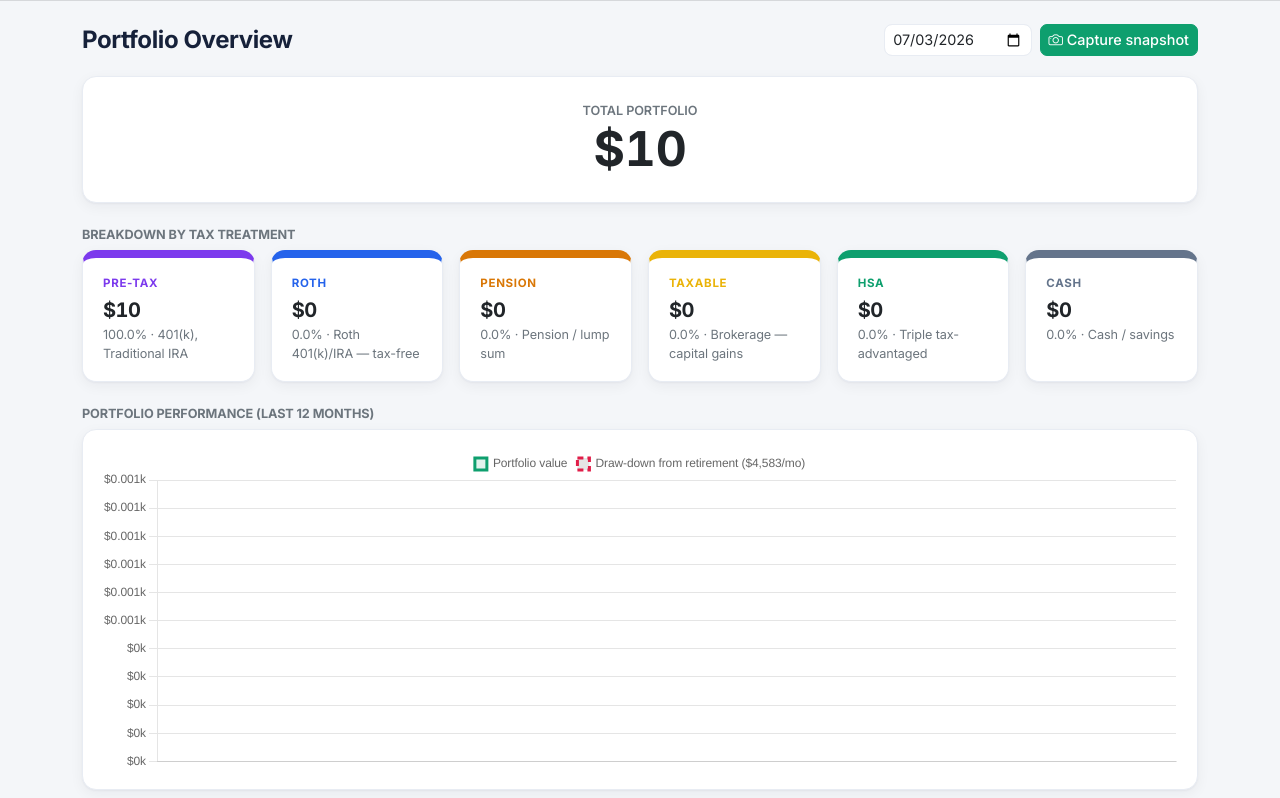
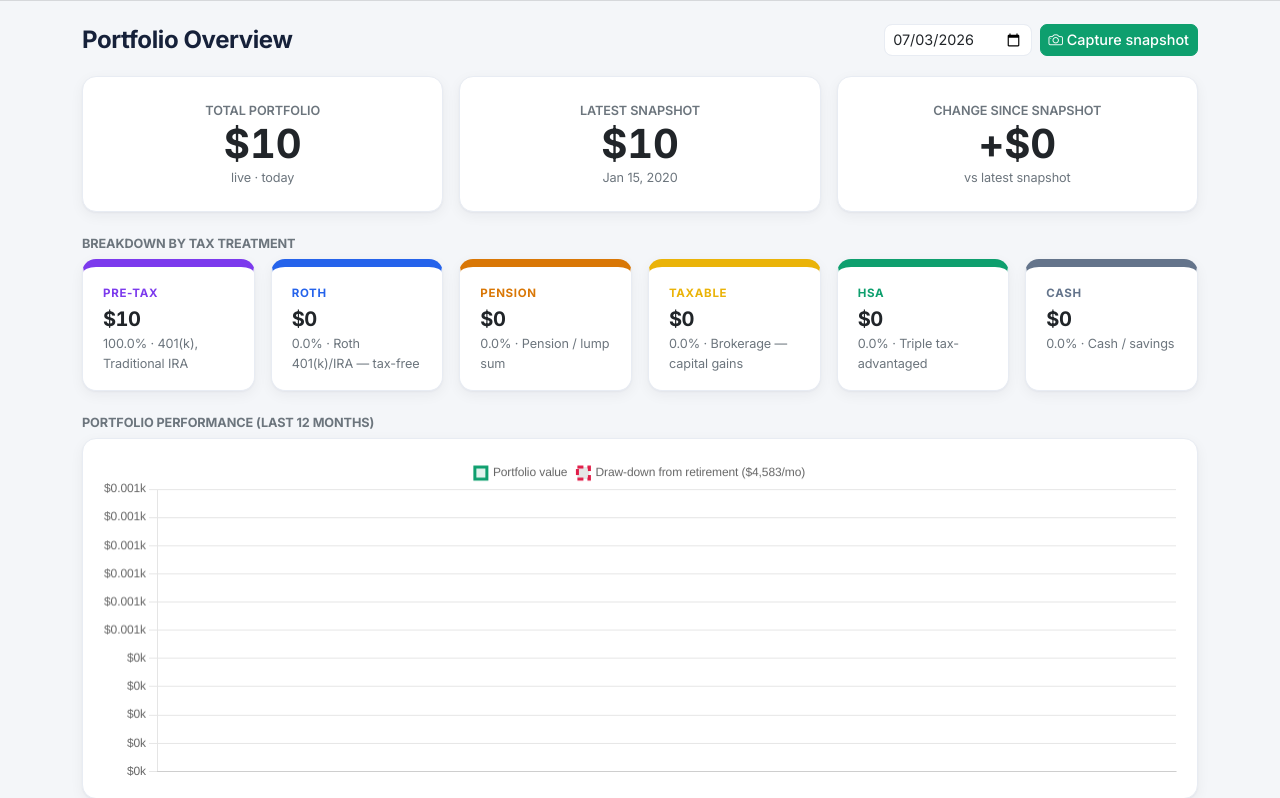
Before and after one commit to jaysuzi5/money-tracker, a Django app: page /portfolio/ in a window 1280 px wide. Shown: the part 71-869 px from the top of the page. Run offline with Django 5.2, Linux system fonts and the light colour scheme; a user stored in the database is signed in; tables that the repository leaves empty hold one stand-in row (values such as "Sample post"); some libraries are stand-ins or nearby versions.

Commit message:
Portfolio: first row adds Latest Snapshot + Change Since Snapshot cards
Co-Authored-By: Claude Opus 4.8 <noreply@anthropic.com>

```diff
--- a/templates/tracker/portfolio.html
+++ b/templates/tracker/portfolio.html
@@ -11,11 +11,25 @@
   </form>
 </div>
 
-{# 1. Total Portfolio #}
-<div class="card mb-4"><div class="card-body text-center py-4">
-  <div class="label text-uppercase small text-secondary fw-semibold">Total Portfolio</div>
-  <div class="display-5 fw-bold num pos">${{ total|floatformat:0|intcomma }}</div>
-</div></div>
+{# 1. Total Portfolio + latest snapshot + change #}
+<div class="row g-3 mb-4">
+  <div class="col-lg-4"><div class="card h-100"><div class="card-body text-center py-4">
+    <div class="label text-uppercase small text-secondary fw-semibold">Total Portfolio</div>
+    <div class="display-6 fw-bold num pos">${{ total|floatformat:0|intcomma }}</div>
+    <div class="small text-secondary">live · today</div>
+  </div></div></div>
+  <div class="col-lg-4"><div class="card h-100"><div class="card-body text-center py-4">
+    <div class="label text-uppercase small text-secondary fw-semibold">Latest Snapshot</div>
+    <div class="display-6 fw-bold num">{% if latest_snap_total != None %}${{ latest_snap_total|floatformat:0|intcomma }}{% else %}—{% endif %}</div>
+    <div class="small text-secondary">{% if latest_snap_date %}{{ latest_snap_date|date:"M j, Y" }}{% else %}no snapshots yet{% endif %}</div>
+  </div></div></div>
+  <div class="col-lg-4"><div class="card h-100"><div class="card-body text-center py-4">
+    <div class="label text-uppercase small text-secondary fw-semibold">Change Since Snapshot</div>
+    <div class="display-6 fw-bold num {% if snap_change and snap_change >= 0 %}pos{% elif snap_change %}neg{% endif %}">
+      {% if snap_change != None %}{% if snap_change >= 0 %}+{% endif %}${{ snap_change|floatformat:0|intcomma }}{% else %}—{% endif %}</div>
+    <div class="small text-secondary">vs latest snapshot</div>
+  </div></div></div>
+</div>
 
 {# 2. Breakdown by Tax Treatment #}
 <h6 class="text-secondary text-uppercase small fw-bold mb-2">Breakdown by Tax Treatment</h6>
--- a/tracker/views.py
+++ b/tracker/views.py
@@ -1129,6 +1129,10 @@ def portfolio(request):
     for r in rows:
         last = latest_by_acct.get(r['acct'].id)
         r['change'] = (r['value'] - last) if last is not None else None
+    # latest snapshot: aggregate value, its date, and change vs current total
+    latest_snap_total = sum(latest_by_acct.values(), Decimal('0')) if latest_by_acct else None
+    latest_snap_date = max((s['snapshot_date'] for s in snaps), default=None)
+    snap_change = (total - latest_snap_total) if latest_snap_total is not None else None
     dates = sorted({s['snapshot_date'] for s in snaps if s['snapshot_date'] >= start})
     series = []
     for d in dates:
@@ -1168,6 +1172,8 @@ def portfolio(request):
         'total': total, 'tax_rows': tax_rows, 'perf_rows': perf_rows,
         'rows': rows, 'chart': series, 'draw': draw, 'today': timezone.now().date(),
         'draw_monthly': DRAWDOWN_MONTHLY, 'retirement': RETIREMENT_DATE,
+        'latest_snap_total': latest_snap_total, 'latest_snap_date': latest_snap_date,
+        'snap_change': snap_change,
     })
 
 
```
